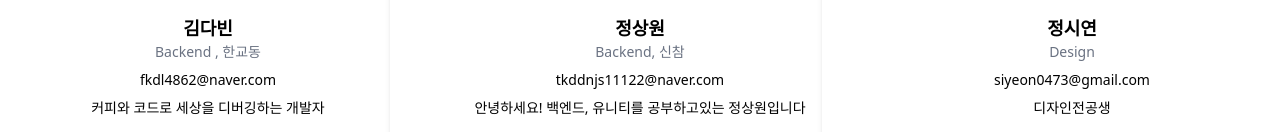
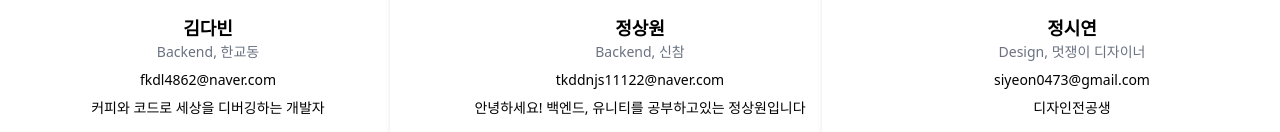
Before and after one commit to farmercodel/pium._.official, a React (Vite) app in the folder frontend/: page /about in a window 1280 px wide. Shown: the part 1473-1605 px from the top of the page. Built offline with nearby package versions, Linux system fonts and the light colour scheme; a web font is replaced by a local one.

Commit message:
쉼표정리

```diff
--- a/frontend/src/pages/AboutPage.tsx
+++ b/frontend/src/pages/AboutPage.tsx
@@ -5,27 +5,27 @@
 const teamMember = [
   {
     name : "오인화",
-    role : "Backend , King",
+    role : "Backend, King",
     description : "아무것도 잘 풀리지 않지만 허공을 향해 따봉을 날리는 따봉도치",
     email : "givemehome@kakao.com",
     photo : "/public/TeamMember/Inwha.jpg",
   },
   {
     name : "이영수",
-    role : "Frontend , 채채주인",
+    role : "Frontend, 채채주인",
     email : "leeys4903@naver.com",
     description: "텅장 시간부자 vs 통장 시간거지"
   },
   {
     name : "김태연",
-    role : "Frontend , OTAKU",
+    role : "Frontend, OTAKU",
     description : "여름 너무 더워 에어 컨을 틀어",
     email : "kty20040308@gmail.com",
     photo : "/public/TeamMember/Teayeon.jpg"
   },
   {
     name : "김다빈",
-    role : "Backend , 한교동",
+    role : "Backend, 한교동",
     description : "커피와 코드로 세상을 디버깅하는 개발자",
     email : "fkdl4862@naver.com",
     photo : "/public/TeamMember/dabin.png"
@@ -39,7 +39,7 @@
   },
   {
     name : "정시연",
-    role : "Design",
+    role : "Design, 멋쟁이 디자이너",
     email : "siyeon0473@gmail.com",
     description : "디자인전공생",
     photo : "/public/TeamMember/siyeon.jpg"
```
